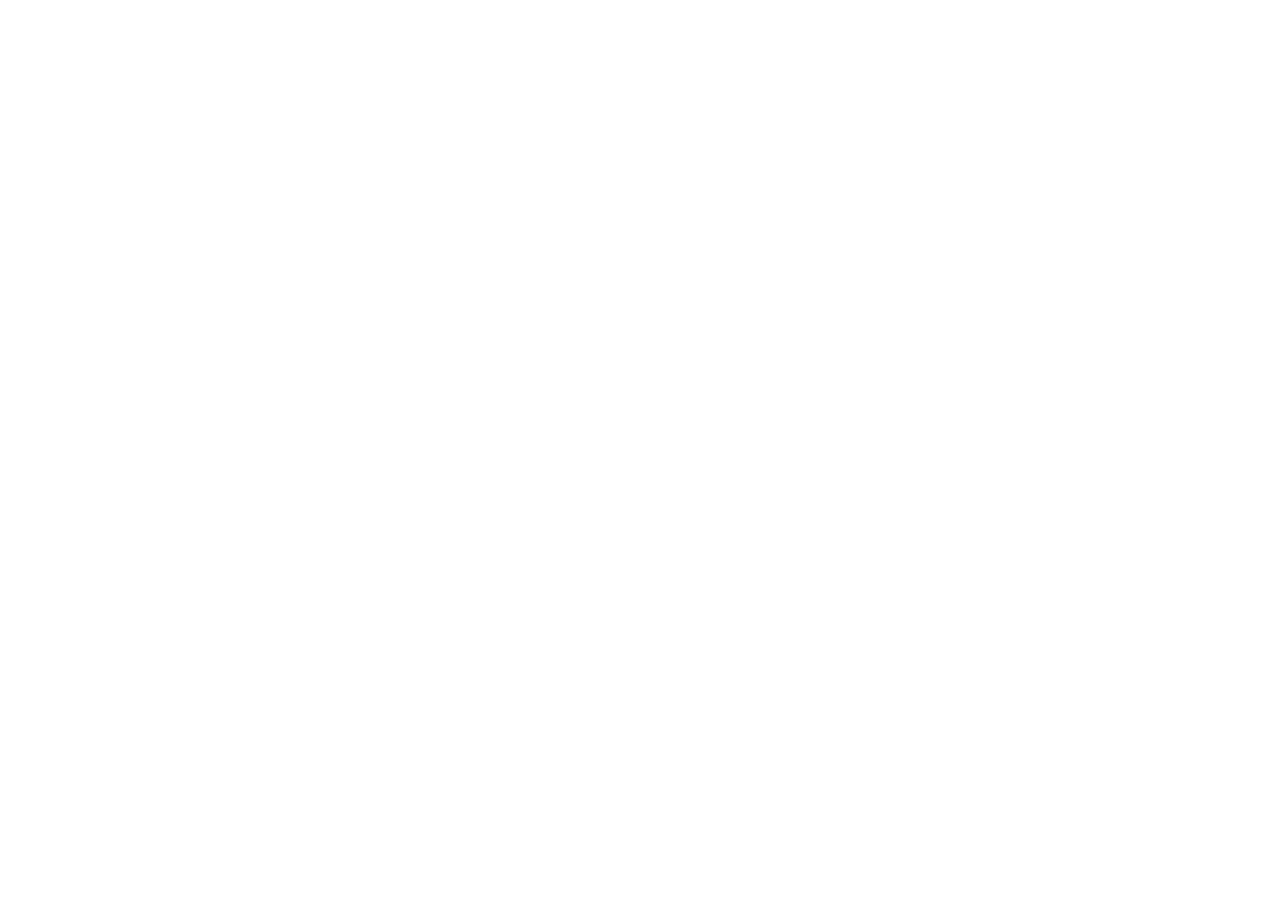
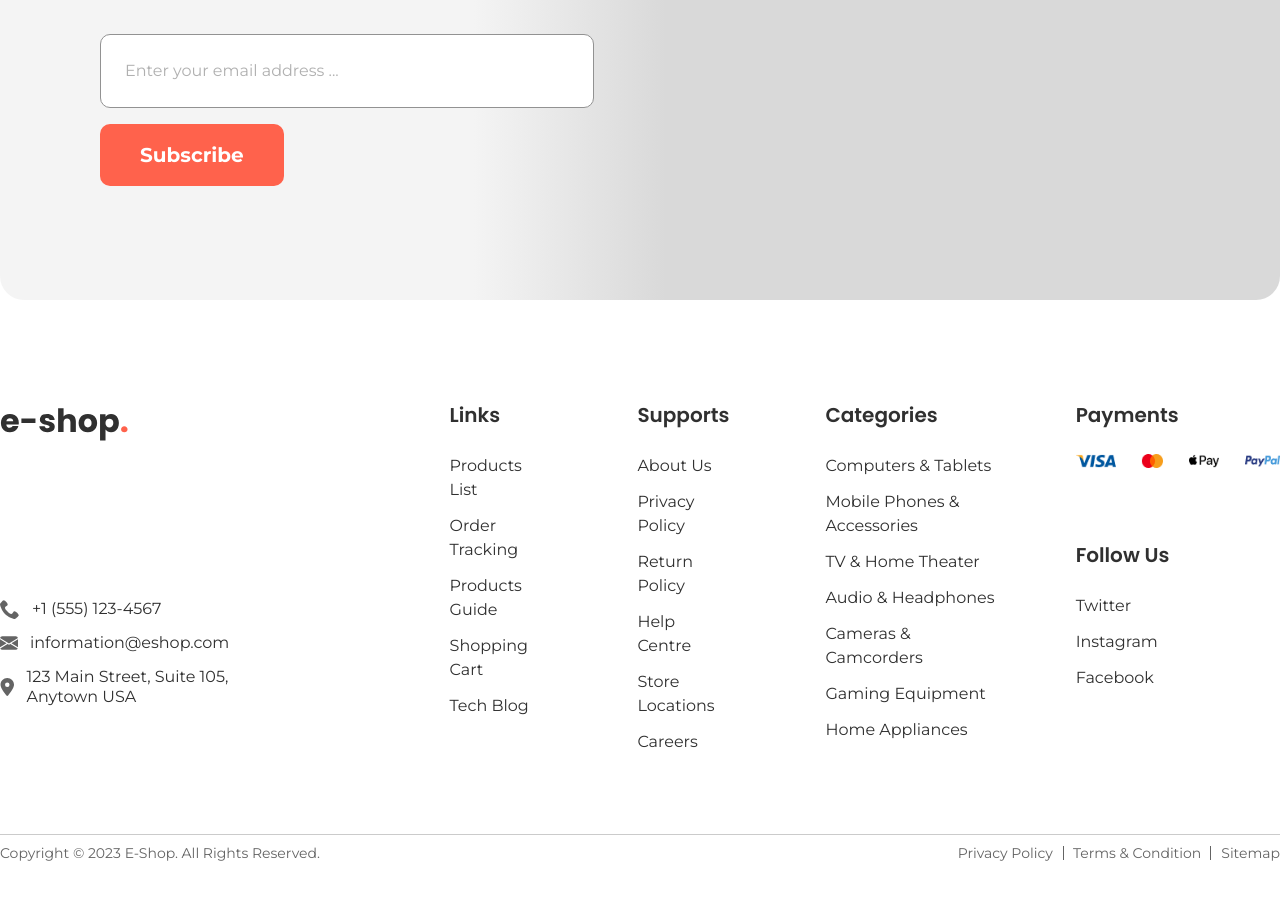
Before and after one commit to dearnasaruddin/e-shop, a React (Vite) app: page / in a window 1280 px wide. Shown: the part 501-1400 px from the top of the page. Before the commit the page ends 800 px from the top, so only its background shows below. Built offline with nearby package versions, Linux system fonts and the light colour scheme.

Commit message:
Footer Completed

```diff
--- /dev/null
+++ b/src/components/Button.jsx
@@ -0,0 +1,18 @@
+import React from 'react'
+
+const Button = ({ content = 'Button', font = "Montserrat", weight = "bold", textSize = "20", leading = "30", textColor = "#ffffff", bg = "#FF624C", paddingY = "16", paddingX = "40", radius = "10" }) => {
+  return (
+    <button style={{
+      fontFamily: font,
+      fontWeight: weight,
+      fontSize: textSize + "px",
+      padding: paddingY + "px" + " " + paddingX + "px",
+      borderRadius: radius + "px",
+      background: bg,
+      color: textColor,
+      lineHeight: leading+"px"
+    }}>{content}</button>
+  )
+}
+
+export default Button
--- a/src/components/commonLayouts/CommonLayout.jsx
+++ b/src/components/commonLayouts/CommonLayout.jsx
@@ -2,13 +2,14 @@
 import Container from './Container'
 import { Outlet } from 'react-router-dom'
 import Header from '../header/Header'
+import Footer from '../footer/Footer'
 
 const CommonLayout = () => {
     return (
         <>
             <Header />
             <Outlet />
-            <footer>Footer</footer>
+            <Footer/>
         </>
     )
 }
--- /dev/null
+++ b/src/components/footer/Footer.jsx
@@ -0,0 +1,14 @@
+import React from 'react'
+import FooterTop from './FooterTop'
+import FooterBottom from './FooterBottom'
+
+const Footer = () => {
+    return (
+        <>
+            <FooterTop />
+            <FooterBottom />
+        </>
+    )
+}
+
+export default Footer
--- /dev/null
+++ b/src/components/footer/FooterBottom.jsx
@@ -0,0 +1,91 @@
+import React from 'react'
+import Container from '../commonLayouts/Container'
+import { Link } from 'react-router-dom'
+import { ImPhone } from "react-icons/im";
+import { BsFillEnvelopeFill } from "react-icons/bs";
+import { FaLocationDot } from "react-icons/fa6";
+
+const FooterBottom = () => {
+  return (
+    <footer className='mt-25'>
+      <Container>
+        <div className="flex pb-20 border-b border-[#CBCBCB]">
+          <div>
+            <Link to={'/'}><img className='mt-2' src="logo.svg" alt="logo.svg" /></Link>
+            <ul className='mt-39.5 font-montserrat font-normal text-base leading-5 text-[#303030]'>
+              <li><Link className='flex items-center gap-x-3' to={"tel:+1 (555) 123-4567"}><ImPhone className='text-[#646464] text-xl' />+1 (555) 123-4567</Link></li>
+              <li><Link className='flex items-center gap-x-3 my-3 leading-6' to={"mailto:information@eshop.com"}><BsFillEnvelopeFill className='text-[#646464] text-lg' />information@eshop.com</Link></li>
+              <li><Link className='flex items-center gap-x-3' to={""}><FaLocationDot className='text-[#646464] text-lg' />123 Main Street, Suite 105, Anytown USA</Link></li>
+            </ul>
+          </div>
+
+          <div className="flex gap-x-24 ml-42 mr-20">
+
+            <div className='text-[#303030]'>
+              <h4 className='font-poppins font-semibold text-xl leading-7.5'>Links</h4>
+              <ul className='mt-6 font-montserrat font-normal text-base leading-6 flex flex-col gap-y-3'>
+                <li><Link to={"#"}>Products List</Link></li>
+                <li><Link to={"#"}>Order Tracking</Link></li>
+                <li><Link to={"#"}>Products Guide</Link></li>
+                <li><Link to={"#"}>Shopping Cart</Link></li>
+                <li><Link to={"#"}>Tech Blog</Link></li>
+              </ul>
+            </div>
+
+            <div className='text-[#303030]'>
+              <h4 className='font-poppins font-semibold text-xl leading-7.5'>Supports</h4>
+              <ul className='mt-6 font-montserrat font-normal text-base leading-6 flex flex-col gap-y-3'>
+                <li><Link to={"#"}>About Us</Link></li>
+                <li><Link to={"#"}>Privacy Policy</Link></li>
+                <li><Link to={"#"}>Return Policy</Link></li>
+                <li><Link to={"#"}>Help Centre</Link></li>
+                <li><Link to={"#"}>Store Locations</Link></li>
+                <li><Link to={"#"}>Careers</Link></li>
+              </ul>
+            </div>
+
+            <div className='text-[#303030]'>
+              <h4 className='font-poppins font-semibold text-xl leading-7.5'>Categories</h4>
+              <ul className='mt-6 font-montserrat font-normal text-base leading-6 flex flex-col gap-y-3'>
+                <li><Link to={"#"}>Computers & Tablets</Link></li>
+                <li><Link to={"#"}>Mobile Phones & Accessories</Link></li>
+                <li><Link to={"#"}>TV & Home Theater</Link></li>
+                <li><Link to={"#"}>Audio & Headphones</Link></li>
+                <li><Link to={"#"}>Cameras & Camcorders</Link></li>
+                <li><Link to={"#"}>Gaming Equipment</Link></li>
+                <li><Link to={"#"}>Home Appliances</Link></li>
+              </ul>
+            </div>
+
+          </div>
+
+          <div className='text-[#303030]'>
+            <div>
+              <h4 className='font-poppins font-semibold text-xl leading-7.5'>Payments</h4>
+              <img className='mt-6' src="payment.png" alt="payment.png" />
+            </div>
+            <div className='mt-18'>
+              <h4 className='font-poppins font-semibold text-xl leading-7.5'>Follow Us</h4>
+              <ul className='mt-6 font-montserrat font-normal text-base leading-6 flex flex-col gap-y-3'>
+                <li><Link to={"#"}>Twitter</Link></li>
+                <li><Link to={"#"}>Instagram</Link></li>
+                <li><Link to={"#"}>Facebook</Link></li>
+              </ul>
+            </div>
+          </div>
+        </div>
+
+        <div className='flex justify-between items-center text-[#646464] font-montserrat font-normal text-sm leading-5 pt-2 pb-20'>
+          <p>Copyright © 2023 E-Shop. All Rights Reserved.</p>
+          <ul className='flex gap-x-5'>
+            <li><Link to={""}>Privacy Policy</Link></li>
+            <li className="relative before:absolute after:absolute before:h-3.5 after:h-3.5 before:w-[1px] after:w-[1px] before:top-1/2 after:top-1/2 before:-translate-y-1/2 after:-translate-y-1/2 before:-left-2.5 after:-right-2.5 before:bg-[#646464] after:bg-[#646464]"><Link to={""}>Terms & Condition</Link></li>
+            <li><Link to={""}>Sitemap</Link></li>
+          </ul>
+        </div>
+      </Container>
+    </footer>
+  )
+}
+
+export default FooterBottom
--- /dev/null
+++ b/src/components/footer/FooterTop.jsx
@@ -0,0 +1,19 @@
+import React from 'react'
+import Container from '../commonLayouts/Container'
+import Button from '../Button'
+
+const FooterTop = () => {
+    return (
+        <Container>
+            <div className='py-28.5 pl-25 bg-[linear-gradient(90deg,_rgba(244,244,244,1)_37%,_rgba(217,217,217,1)_52%)] rounded-3xl'>
+                <h3 className='font-poppins font-semibold text-4xl leading-11.5 text-[#303030]'>Get Our Updates</h3>
+                <p className='max-w-118 font-montserrat font-normal text-xl leading-7.5 text-[#303030] mt-4 mb-8'>Browse our wide selection of electronics and find the perfect promo for you from newsletter.</p>
+                <input className='w-123.5 border border-[#929292] p-6 rounded-[10px] font-montserrat font-normal text-base leading-6 text-[#626262] bg-white mb-4' placeholder='Enter your email address ...' type="text" name="" id="" />
+                <br />
+                <Button content='Subscribe'/>
+            </div>
+        </Container>
+    )
+}
+
+export default FooterTop
```
Also changed, not shown: public/payment.png (added).
